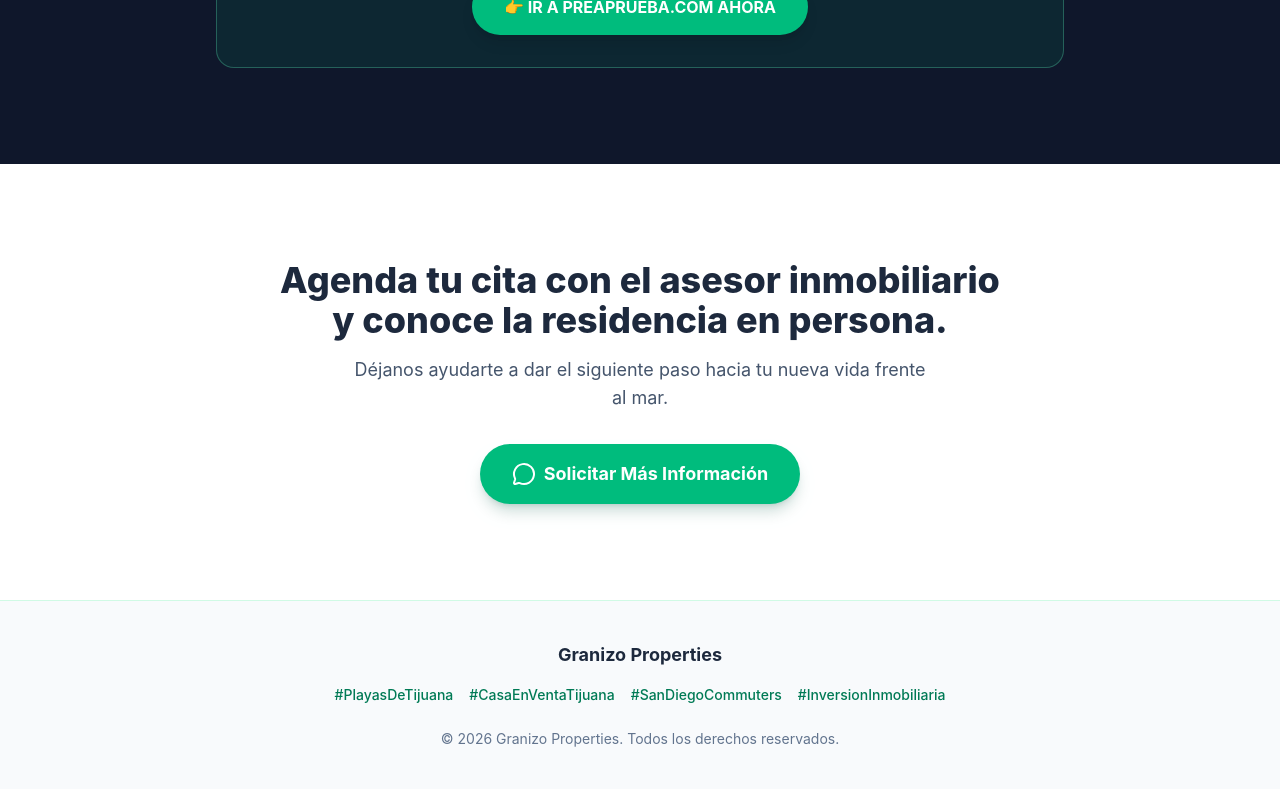
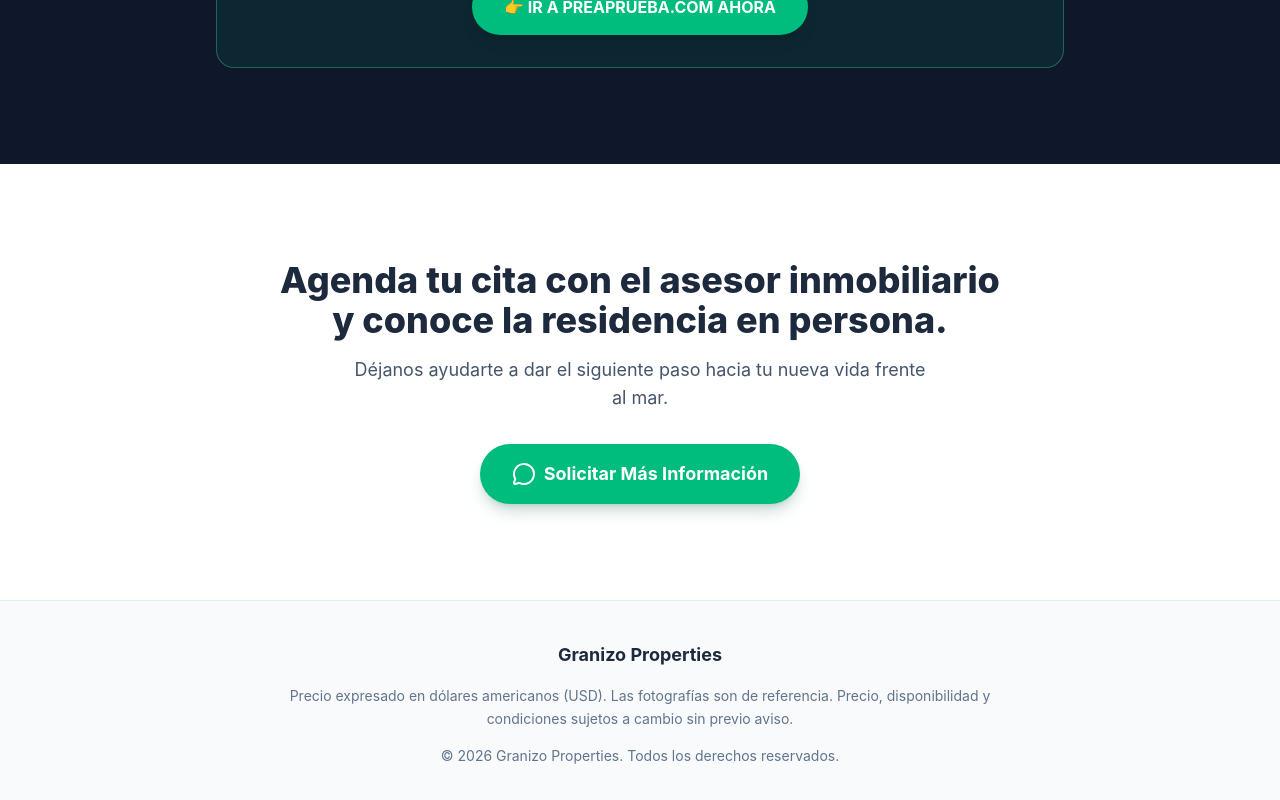
Before and after one commit to amconsultingandservicessc-byte/Granizo-Landing, a Next.js app: page / in a window 1280 px wide. Shown: the part 3855-4655 px from the top of the page. Built offline with nearby package versions, Linux system fonts and the light colour scheme.

Commit message:
Footer: reemplaza hashtags por aviso de precio y disponibilidad

```diff
--- a/components/site-footer.tsx
+++ b/components/site-footer.tsx
@@ -1,23 +1,16 @@
-const hashtags = [
-  "#PlayasDeTijuana",
-  "#CasaEnVentaTijuana",
-  "#SanDiegoCommuters",
-  "#InversionInmobiliaria",
-]
-
 export function SiteFooter() {
   return (
     <footer className="border-t border-emerald-100 bg-slate-50 py-10">
-      <div className="mx-auto max-w-6xl px-4 text-center sm:px-6">
+      <div className="mx-auto max-w-3xl px-4 text-center sm:px-6">
         <span className="text-lg font-bold text-slate-800">
           Granizo Properties
         </span>
-        <div className="mt-4 flex flex-wrap justify-center gap-x-4 gap-y-2 text-sm font-medium text-emerald-700">
-          {hashtags.map((tag) => (
-            <span key={tag}>{tag}</span>
-          ))}
-        </div>
-        <p className="mt-6 text-sm text-slate-500">
+        <p className="mt-4 text-sm leading-relaxed text-slate-500">
+          Precio expresado en dólares americanos (USD). Las fotografías son de
+          referencia. Precio, disponibilidad y condiciones sujetos a cambio sin
+          previo aviso.
+        </p>
+        <p className="mt-4 text-sm text-slate-500">
           © 2026 Granizo Properties. Todos los derechos reservados.
         </p>
       </div>
```
